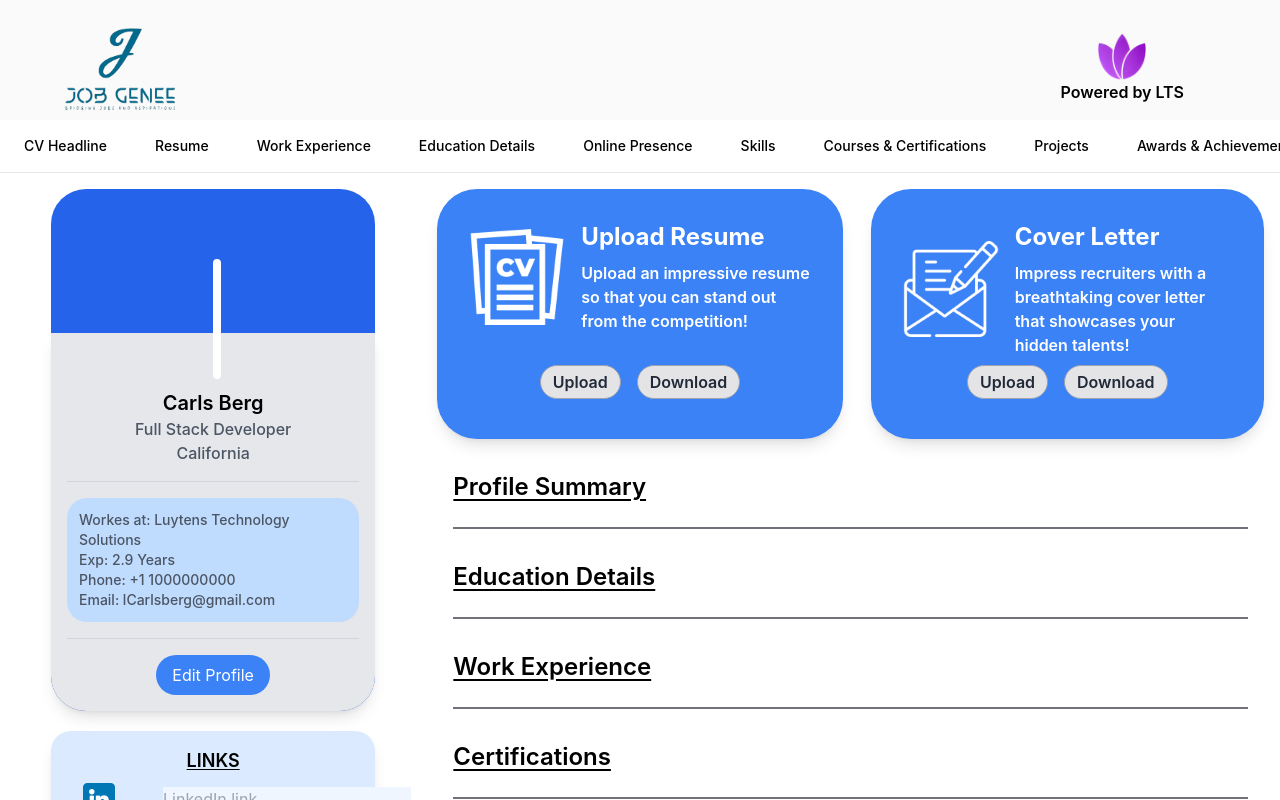
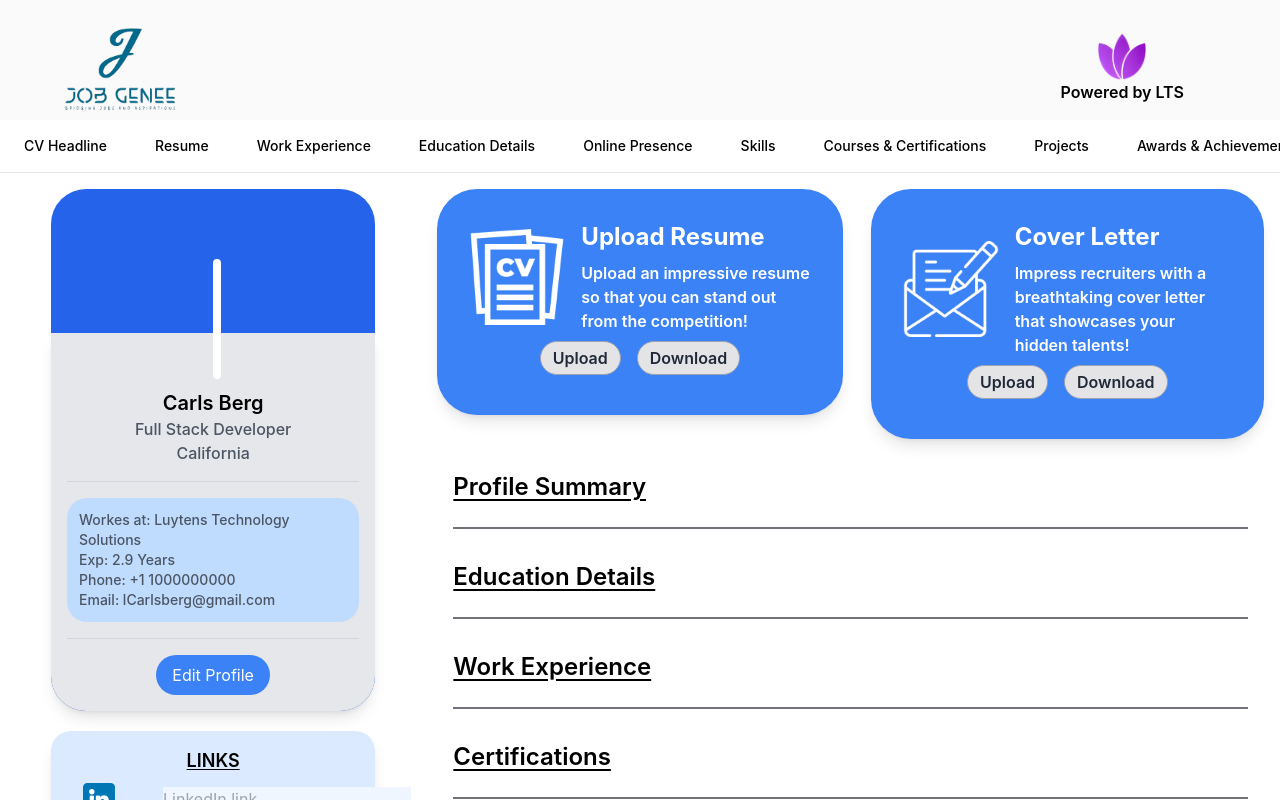
Before and after one commit to Vargos98/Job-Genee-Dashboard-Final-Umesh, a React (Create React App) app: page / in a window 1280 px wide. Shown: the top 800 px of the page. Built offline with nearby package versions, Linux system fonts and the light colour scheme; grey boxes are pictures that could not be loaded; the HTML template or start-up script is replaced by a standard one.

Commit message:
Changed animations

```diff
--- a/src/components/ProfileOverview.js
+++ b/src/components/ProfileOverview.js
@@ -50,7 +50,7 @@ const ProfileOverview = () => {
       ) : (
         <div dangerouslySetInnerHTML={{ __html: savedData[fieldName] }} />
       )}
-      {editMode ? (null): (<div className="w-full h-[2px] bg-zinc-500 mt-3"></div>)}
+      {editMode ? (null) : (<div className="w-full h-[2px] bg-zinc-500 mt-3"></div>)}
     </div>
   );
 
@@ -66,20 +66,37 @@ const ProfileOverview = () => {
 
         <div className="md:col-span-2">
           <div className="grid grid-cols-2 gap-4">
+            {/* Animate ResumeBuilder and Coverletter sliding in from the right */}
+            <div className="transform translate-x-full opacity-0 animate-slide-in-right">
               <ResumeBuilder />
+            </div>
+            <div className="transform translate-x-full opacity-0 animate-slide-in-right">
               <Coverletter />
+            </div>
           </div>
 
           <div className="container mx-auto p-4">
             <div className="grid grid-cols-1 md:grid-cols-1 gap-4">
+              {/* Animate sections to fade in from the bottom, one by one */}
+              <div className="transform translate-y-4 opacity-0 animate-fade-in-up delay-100">
                 {renderSection("Profile Summary", "profileSummary")}
+              </div>
+              <div className="transform translate-y-4 opacity-0 animate-fade-in-up delay-200">
                 {renderSection("Education Details", "educationDetails")}
+              </div>
+              <div className="transform translate-y-4 opacity-0 animate-fade-in-up delay-300">
                 {renderSection("Work Experience", "workExperience")}
+              </div>
+              <div className="transform translate-y-4 opacity-0 animate-fade-in-up delay-400">
                 {renderSection("Certifications", "Certifications")}
+              </div>
+              <div className="transform translate-y-4 opacity-0 animate-fade-in-up delay-500">
                 {renderSection("Projects", "projects")}
+              </div>
+              <div className="transform translate-y-4 opacity-0 animate-fade-in-up delay-600">
                 {renderSection("Awards & Achievements", "awardsAchievements")}
               </div>
-
+            </div>
             <div className="flex justify-center mt-4">
               {editMode ? (
                 <button
--- a/tailwind.config.js
+++ b/tailwind.config.js
@@ -4,7 +4,22 @@ module.exports = {
     "./src/**/*.{js,jsx,ts,tsx}",
   ],
   theme: {
-    extend: {},
+    extend: {
+      keyframes: {
+        'slide-in-right': {
+          '0%': { transform: 'translateX(100%)', opacity: '0' },
+          '100%': { transform: 'translateX(0)', opacity: '1' },
+        },
+        'fade-in-up': {
+          '0%': { transform: 'translateY(20px)', opacity: '0' },
+          '100%': { transform: 'translateY(0)', opacity: '1' },
+        },
+      },
+      animation: {
+        'slide-in-right': 'slide-in-right 0.5s ease-out forwards',
+        'fade-in-up': 'fade-in-up 0.5s ease-out forwards',
+      },
+    },
   },
   plugins: [],
 }
```
Lines whose indentation alone changed are shown as unchanged.
